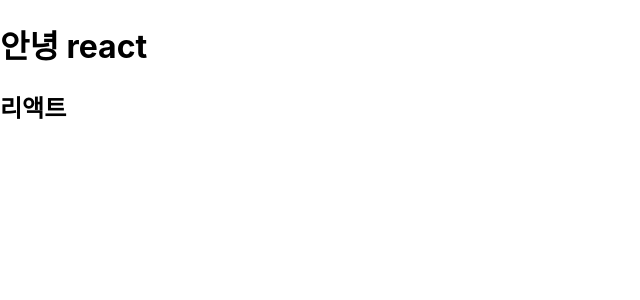
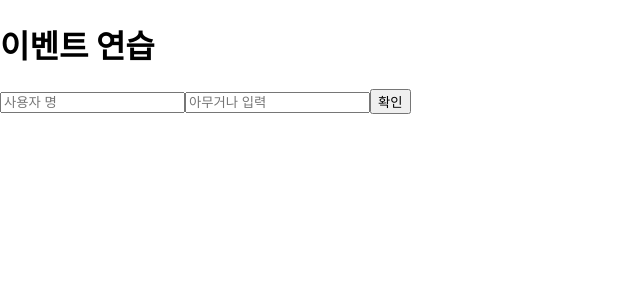
Before and after one commit to WooBinJang/-, a React (Create React App) app: page / in a window 1280 px wide. Shown: the top 300 px of the page, without its empty margins (0-640 px from the left). Built offline with nearby package versions, Linux system fonts and the light colour scheme.

Commit message:
리액트를 다루는 기술 / state + event handling

```diff
--- a/src/App.js
+++ b/src/App.js
@@ -1,10 +1,13 @@
 import { Component } from "react";
+import Counter from "./Counter";
+import EventPractice from "./EventPractice";
+import EventPractice_fnc from "./EventPractice_fnc";
 import Mycomponent from "./Mycomponent";
+import Say from "./Say";
 
 class App extends Component {
   render() {
-    const name = "react";
-    return <Mycomponent name={name}>리액트</Mycomponent>;
+    return <EventPractice_fnc />;
   }
 }
 export default App;
--- /dev/null
+++ b/src/Counter.js
@@ -0,0 +1,38 @@
+import React, { Component } from "react";
+
+class Counter extends Component {
+  state = {
+    number: 0,
+    fixedNumber: 0,
+  };
+
+  render() {
+    const { number, fixedNumber } = this.state;
+    // state 조회할 때는 this.state
+
+    return (
+      <div>
+        <h1>{number}</h1>
+        <h1>고정값 : {fixedNumber}</h1>
+
+        <button
+          onClick={() => {
+            this.setState(
+              {
+                number: number + 1,
+              },
+              () => {
+                console.log("setState 호출");
+                console.log(this.state);
+              }
+            );
+          }}
+        >
+          +1
+        </button>
+      </div>
+    );
+  }
+}
+
+export default Counter;
--- /dev/null
+++ b/src/EventPractice.js
@@ -0,0 +1,55 @@
+import React, { Component } from "react";
+
+class EventPractice extends Component {
+  state = {
+    username: "",
+    message: "",
+  };
+
+  handleChange = (e) => {
+    this.setState({
+      [e.target.name]: e.target.value,
+      // 객체 안에서 key를 [] 감싸면 그 안에 넣은 래퍼런스가 가리키는 실제 값이 ket 갑으로 사용
+    });
+  };
+
+  handleClick = () => {
+    alert(this.state.username + " : " + this.state.message);
+    this.setState({
+      username: "",
+      message: "",
+    });
+  };
+
+  handleKeyPress = (e) => {
+    if (e.key === "Enter") {
+      this.handleClick();
+    }
+  };
+
+  render() {
+    return (
+      <div>
+        <h1>이벤트 연습</h1>
+        <input
+          type="text"
+          name="username"
+          placeholder="사용자 명"
+          value={this.state.username}
+          onChange={this.handleChange}
+        />
+        <input
+          type="text"
+          name="message"
+          placeholder="아무거나 입력"
+          value={this.state.message}
+          onChange={this.handleChange}
+          onKeyPress={this.handleKeyPress}
+        />
+        <button onClick={this.handleClick}>확인</button>
+      </div>
+    );
+  }
+}
+
+export default EventPractice;
--- /dev/null
+++ b/src/EventPractice_fnc.js
@@ -0,0 +1,54 @@
+import React, { useState } from "react";
+
+const EventPractice_fnc = () => {
+  const [form, setForm] = useState({
+    // 각각 하나의 state 가 아닌 객체타입의 state로 관리
+    username: "",
+    message: "",
+  });
+  const { username, message } = form;
+  const onChange = (e) => {
+    const nextForm = {
+      ...form, // 기존의 form 복사
+      [e.target.name]: e.target.value, // 원하는 값에 덮어 씌우기
+    };
+    setForm(nextForm);
+  };
+
+  const onClick = () => {
+    alert(username + " : " + message);
+    setForm({
+      username: "",
+      message: "",
+    });
+  };
+  const onKeyPress = (e) => {
+    if (e.key === "Enter") {
+      onClick();
+    }
+  };
+
+  return (
+    <div>
+      <h1>이벤트 연습</h1>
+      <input
+        type="text"
+        name="username"
+        placeholder="사용자 명"
+        value={username}
+        onChange={onChange}
+      />
+      <input
+        type="text"
+        name="message"
+        placeholder="아무거나 입력"
+        value={message}
+        onChange={onChange}
+        onKeyPress={onKeyPress}
+      />
+      <button onClick={onClick}>확인</button>
+    </div>
+  );
+};
+
+export default EventPractice_fnc;
--- /dev/null
+++ b/src/Say.js
@@ -0,0 +1,42 @@
+import React, { useState } from "react";
+
+const Say = () => {
+  const [message, setMessage] = useState("");
+  const [color, setColor] = useState("");
+  const onClickEnter = () => {
+    setMessage("안녕하세요");
+  };
+  const onClickLeave = () => {
+    setMessage("안녕히가세요");
+  };
+  return (
+    <div>
+      <button onClick={onClickEnter}>입장</button>
+      <button onClick={onClickLeave}>퇴장</button>
+      <h1 style={{ color }}>{message}</h1>
+      <button
+        onClick={() => {
+          setColor("red");
+        }}
+      >
+        빨강
+      </button>
+      <button
+        onClick={() => {
+          setColor("blue");
+        }}
+      >
+        파랑
+      </button>
+      <button
+        onClick={() => {
+          setColor("green");
+        }}
+      >
+        초록
+      </button>
+    </div>
+  );
+};
+
+export default Say;
```
